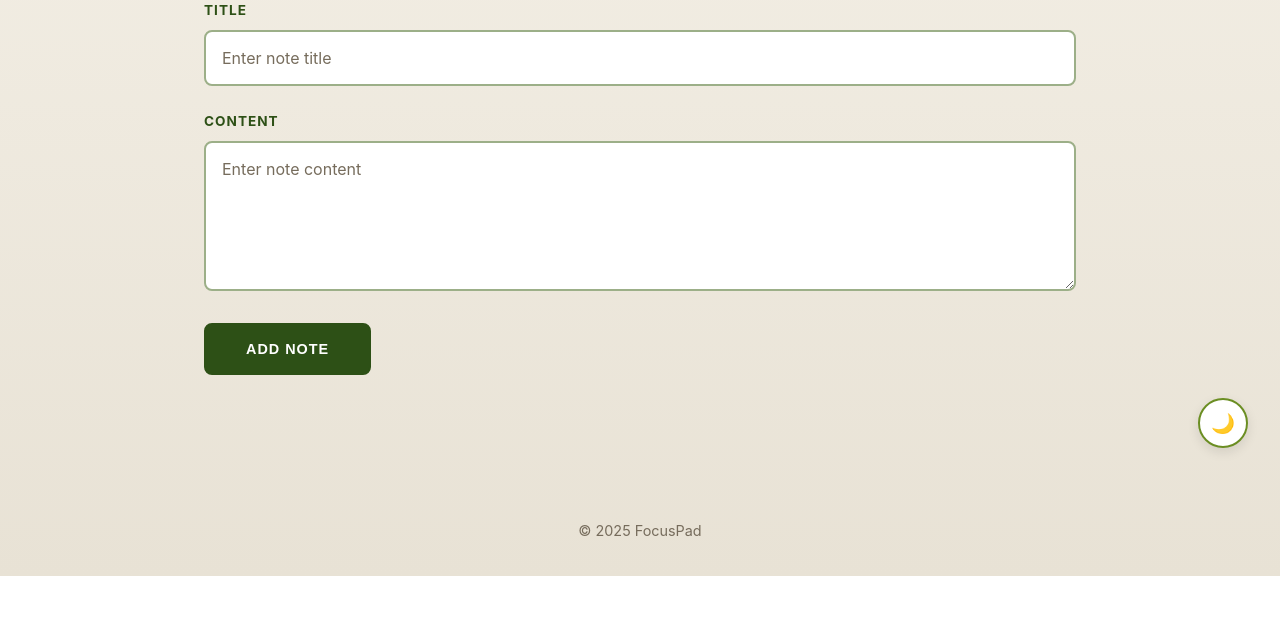
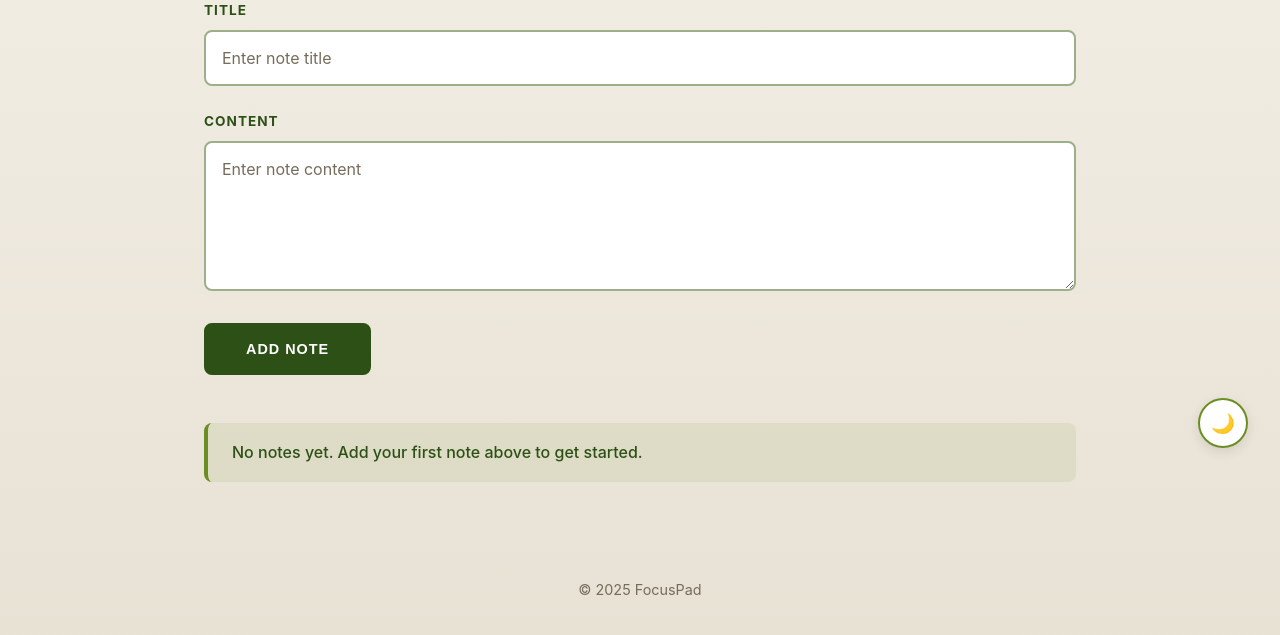
Before and after one commit to m6lvink/Focus-Pad, a Flask app: template templates/dashboard.html in a window 1280 px wide. Shown: the part 320-955 px from the top of the page. Before the commit the page ends 896 px from the top, so only its background shows below. Run offline with Flask 3, Linux system fonts and the light colour scheme; the template is opened without the code that fills it, so the values that code supplies are empty.

Commit message:
show empty notes state

```diff
--- a/templates/dashboard.html
+++ b/templates/dashboard.html
@@ -34,6 +34,7 @@
     <button type="submit" class="btn btn-primary">Add Note</button>
   </form>
 
+  {% if notes %}
   <div class="row mt-5">
     {% for note in notes %}
     <div class="card note-fade-in">
@@ -47,5 +48,10 @@
     </div>
     {% endfor %}
   </div>
+  {% else %}
+  <div class="alert mt-5">
+    No notes yet. Add your first note above to get started.
+  </div>
+  {% endif %}
 </div>
 {% endblock %}
```
